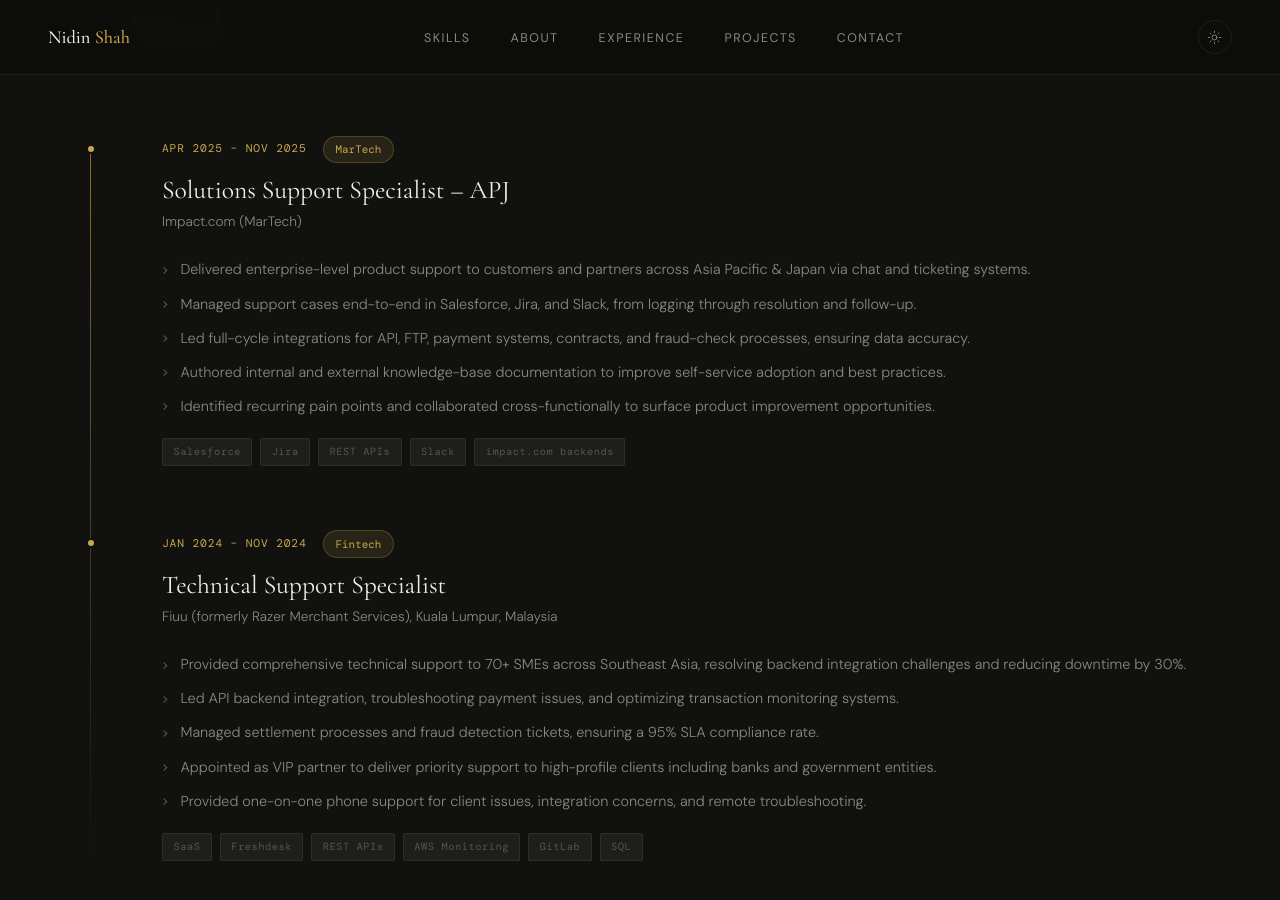
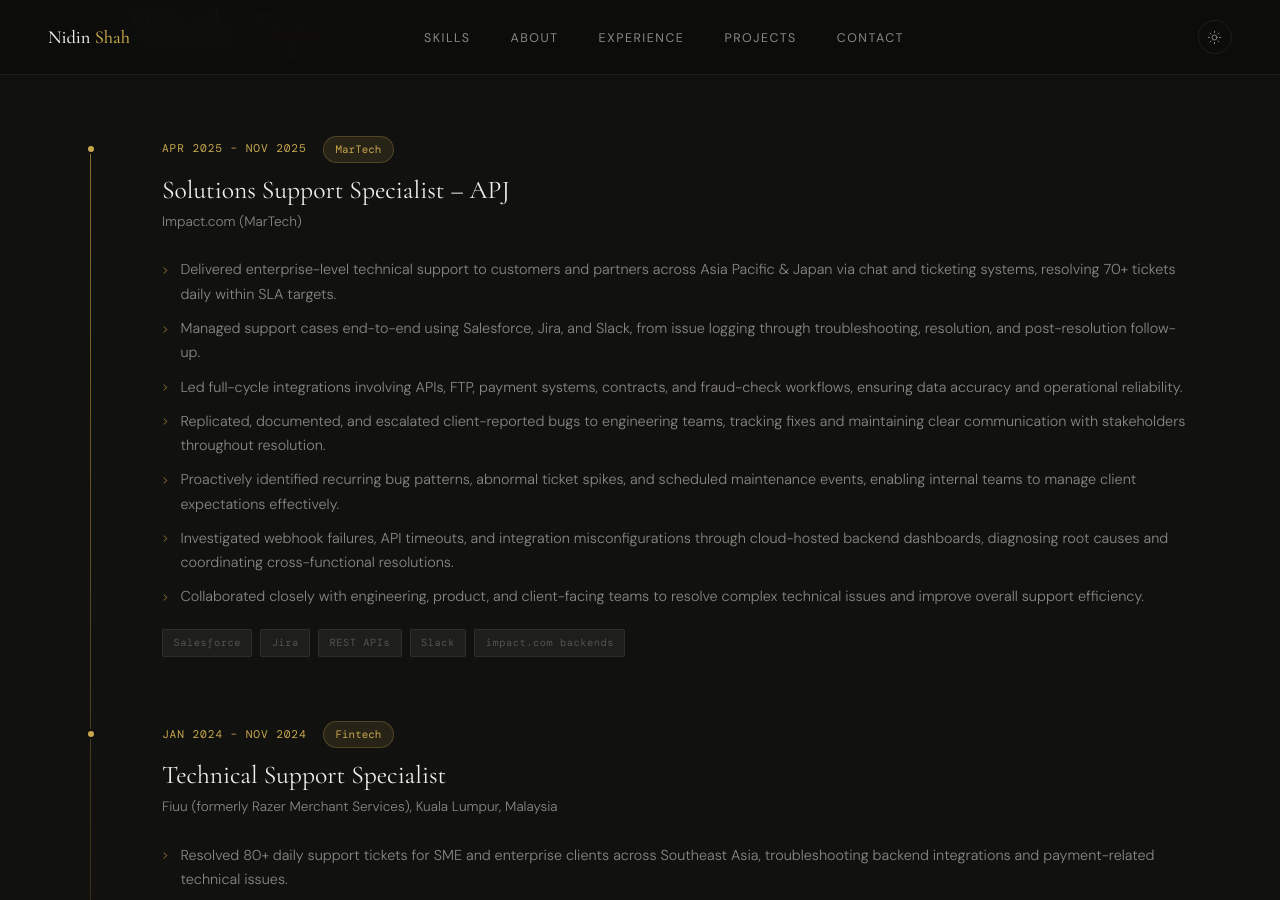
Before and after one commit to nidinshah/nidinshah.github.io, a Jekyll site: the page index.html, which Jekyll copies as it is, in a window 1280 px wide and 900 px high, scrolled down 2332 px. Built offline with Jekyll 4.4.1, drawn with Linux system fonts in a browser that asks for light colours; some of the changed text lies outside the part shown.

Commit message:
Update experience bullet points

```diff
--- a/index.html
+++ b/index.html
@@ -238,13 +238,15 @@
         <div class="timeline-meta"><span class="timeline-date">Apr 2025 &ndash; Nov 2025</span><span class="timeline-badge">MarTech</span></div>
         <h3 class="timeline-role">Solutions Support Specialist &ndash; APJ</h3>
         <p class="timeline-company">Impact.com (MarTech)</p>
-        <ul class="timeline-bullets">
-          <li>Delivered enterprise-level product support to customers and partners across Asia Pacific &amp; Japan via chat and ticketing systems.</li>
-          <li>Managed support cases end-to-end in Salesforce, Jira, and Slack, from logging through resolution and follow-up.</li>
-          <li>Led full-cycle integrations for API, FTP, payment systems, contracts, and fraud-check processes, ensuring data accuracy.</li>
-          <li>Authored internal and external knowledge-base documentation to improve self-service adoption and best practices.</li>
-          <li>Identified recurring pain points and collaborated cross-functionally to surface product improvement opportunities.</li>
-        </ul>
+      <ul class="timeline-bullets">
+  <li>Delivered enterprise-level technical support to customers and partners across Asia Pacific &amp; Japan via chat and ticketing systems, resolving 70+ tickets daily within SLA targets.</li>
+  <li>Managed support cases end-to-end using Salesforce, Jira, and Slack, from issue logging through troubleshooting, resolution, and post-resolution follow-up.</li>
+  <li>Led full-cycle integrations involving APIs, FTP, payment systems, contracts, and fraud-check workflows, ensuring data accuracy and operational reliability.</li>
+  <li>Replicated, documented, and escalated client-reported bugs to engineering teams, tracking fixes and maintaining clear communication with stakeholders throughout resolution.</li>
+  <li>Proactively identified recurring bug patterns, abnormal ticket spikes, and scheduled maintenance events, enabling internal teams to manage client expectations effectively.</li>
+  <li>Investigated webhook failures, API timeouts, and integration misconfigurations through cloud-hosted backend dashboards, diagnosing root causes and coordinating cross-functional resolutions.</li>
+  <li>Collaborated closely with engineering, product, and client-facing teams to resolve complex technical issues and improve overall support efficiency.</li>
+</ul>
         <div class="tools-list"><span class="tool-tag">Salesforce</span><span class="tool-tag">Jira</span><span class="tool-tag">REST APIs</span><span class="tool-tag">Slack</span><span class="tool-tag">impact.com backends</span></div>
       </div>
       <div class="timeline-item reveal reveal-delay-2">
@@ -253,12 +255,14 @@
         <h3 class="timeline-role">Technical Support Specialist</h3>
         <p class="timeline-company">Fiuu (formerly Razer Merchant Services), Kuala Lumpur, Malaysia</p>
         <ul class="timeline-bullets">
-          <li>Provided comprehensive technical support to 70+ SMEs across Southeast Asia, resolving backend integration challenges and reducing downtime by 30%.</li>
-          <li>Led API backend integration, troubleshooting payment issues, and optimizing transaction monitoring systems.</li>
-          <li>Managed settlement processes and fraud detection tickets, ensuring a 95% SLA compliance rate.</li>
-          <li>Appointed as VIP partner to deliver priority support to high-profile clients including banks and government entities.</li>
-          <li>Provided one-on-one phone support for client issues, integration concerns, and remote troubleshooting.</li>
-        </ul>
+  <li>Resolved 80+ daily support tickets for SME and enterprise clients across Southeast Asia, troubleshooting backend integrations and payment-related technical issues.</li>
+  <li>Reduced client downtime by 30% through efficient issue diagnosis, escalation management, and coordination with internal technical teams.</li>
+  <li>Maintained 95% SLA compliance while serving as a designated VIP support specialist for high-profile banking, government, and enterprise clients.</li>
+  <li>Provided white-glove technical support to major enterprise merchants across technology, e-commerce, and corporate sectors, ensuring timely incident resolution.</li>
+  <li>Managed critical payment incidents affecting multiple merchants simultaneously, coordinating with engineering and operations teams to restore services with minimal disruption.</li>
+  <li>Served as an informal escalation point for junior team members on complex integration and transaction-related issues, sharing technical expertise to improve team resolution efficiency.</li>
+  <li>Assisted merchants with payment gateway integrations, transaction investigations, and backend configuration troubleshooting across multiple payment environments.</li>
+</ul>
         <div class="tools-list"><span class="tool-tag">SaaS</span><span class="tool-tag">Freshdesk</span><span class="tool-tag">REST APIs</span><span class="tool-tag">AWS Monitoring</span><span class="tool-tag">GitLab</span><span class="tool-tag">SQL</span></div>
       </div>
     </div>
```
